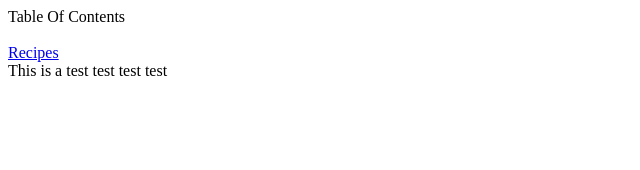
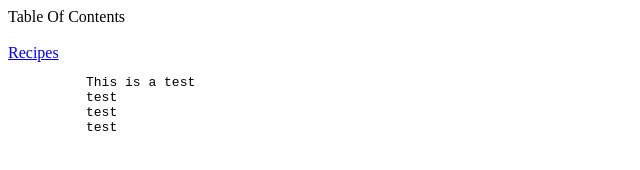
Before and after one commit to n0rd3r/common, a plain HTML site: page index.html in a window 1280 px wide. Shown: the whole page, without its empty margins (0-640 px from the left). Drawn offline with Linux system fonts and the light colour scheme.

Commit message:
test links

```diff
--- a/index.html
+++ b/index.html
@@ -4,7 +4,7 @@
       Table Of Contents<br>
       <br>
       <a href="#recipe">Recipes</a>
-      <div id="recipe>
+      <div id="recipe">
           <pre>
           This is a test
           test
```
